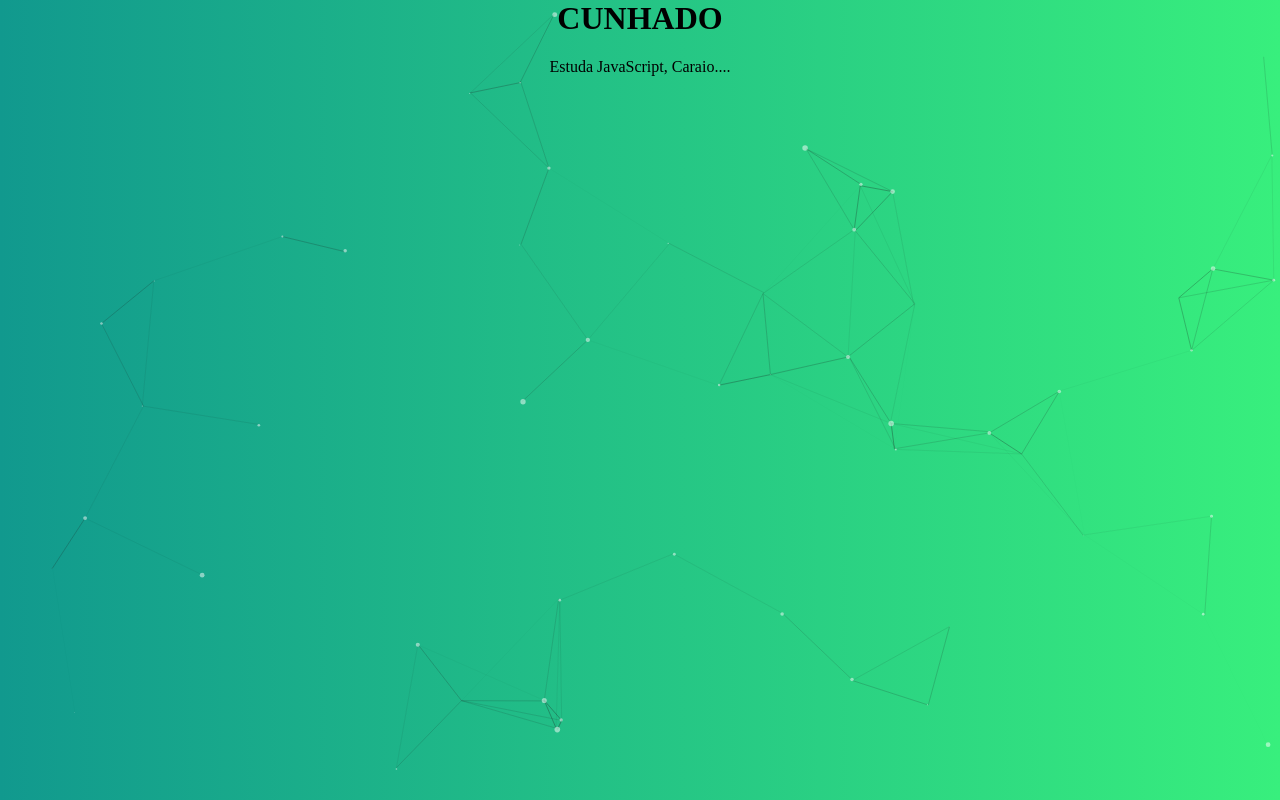
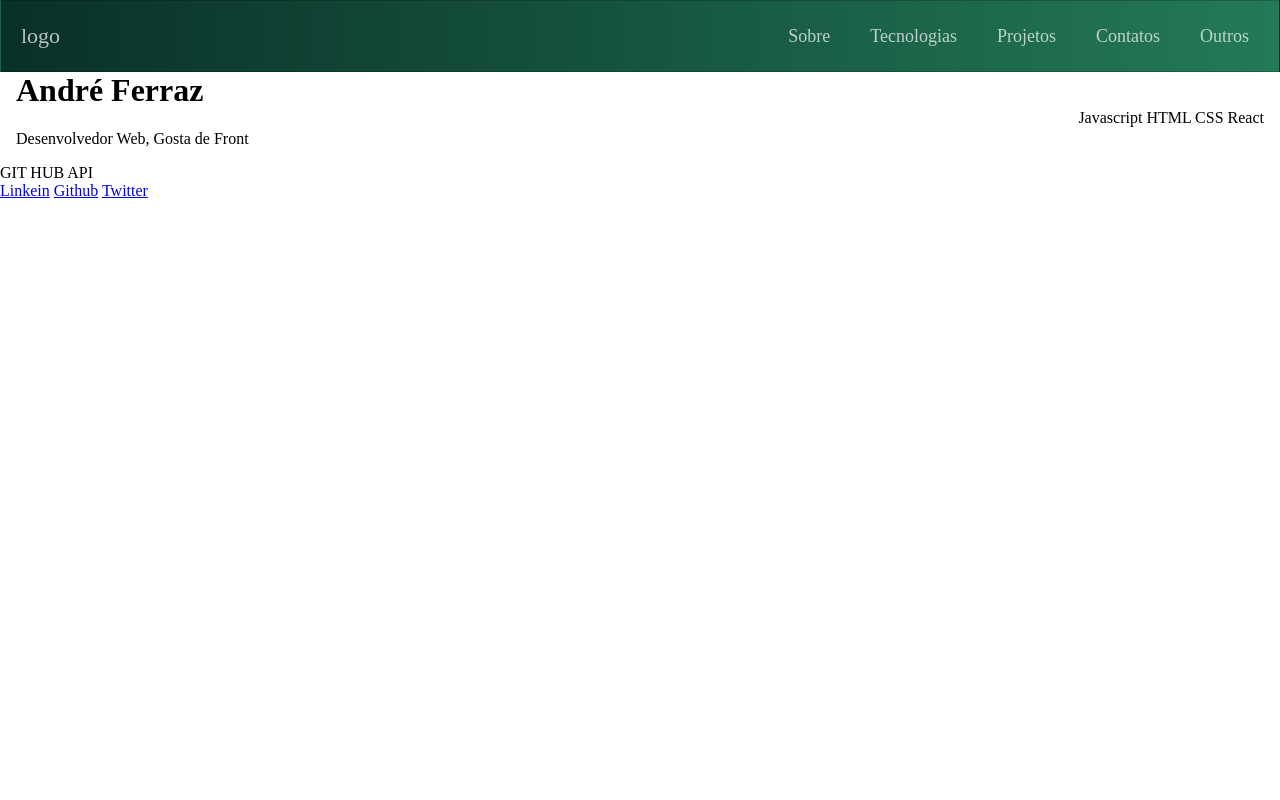
Before and after one commit to sygnata/sygnata.github.io, a website: page index.html in a window 1280 px wide. Drawn offline with nearby package versions, Linux system fonts and the light colour scheme.

Commit message:
coisas novas

```diff
--- a/index.html
+++ b/index.html
@@ -6,23 +6,65 @@
     <meta name="viewport" content="width=device-width, initial-scale=1.0">
     <link rel="stylesheet" href="style.css">
     <script src="https://unpkg.com/scrollreveal"></script>
-    <script src="https://cdn.jsdelivr.net/npm/particles.js@2.0.0/particles.min.js"></script>
-
+    <script src="https://kit.fontawesome.com/6c7183938f.js" crossorigin="anonymous"></script>
     <title>Portfólio</title>
   </head>
 
   <body>
-    <!-- PARTICLES -->
-    <div id="particles-container"></div>
+
+    <nav class="navbar">
+      <span class="navbar-toggle" id="js-navbar-toggle">
+        <i class="fas fa-bars"></i>
+      </span>
+      <a href="#" class="logo">logo</a>
+      <ul class="main-nav" id="js-menu">
+        <li>
+          <a href="#" class="nav-links">Sobre</a>
+        </li>
+        <li>
+          <a href="#" class="nav-links">Tecnologias</a>
+        </li>
+        <li>
+          <a href="#" class="nav-links">Projetos</a>
+        </li>
+        <li>
+          <a href="#" class="nav-links">Contatos</a>
+        </li>
+        <li>
+          <a href="#" class="nav-links">Outros</a>
+        </li>
+      </ul>
+    </nav>
+
+    <main class="main">
+      <div class="sobre">
         <div class="texto">
           <h1 class="headline">
-        CUNHADO
+            André Ferraz
           </h1>
           <p class="tagline">
-        Estuda JavaScript,
-        <span class="punchline">Caraio....</span>
+            Desenvolvedor Web,
+            <span class="punchline">Gosta de Front</span>
           </p>
         </div>
+      </div>
+
+      <div class="tecnologias">
+        <i></i><span>Javascript</span>
+        <i></i><span>HTML</span>
+        <i></i><span>CSS</span>
+        <i></i><span>React</span>
+      </div>
+    </main>
+    <aside class="projetos">GIT HUB API</aside>
+    <footer class="footer">
+      <a href="https://www.linkedin.com/in/andre-ferraz-304458127/"><i></i>Linkein</a>
+      <a href="https://github.com/sygnata"><i></i>Github</a>
+      <a href="https://twitter.com/andreferrazf"><i></i>Twitter</a>
+    </footer>
+
+
+
     <script src="./js/script.js"></script>
   </body>
 
--- a/js/script.js
+++ b/js/script.js
@@ -1,3 +1,13 @@
+// NavBar
+let mainNav = document.getElementById('js-menu');
+let navBarToggle = document.getElementById('js-navbar-toggle');
+
+navBarToggle.addEventListener('click', function () {
+
+  mainNav.classList.toggle('active');
+});
+
+// Scroll Reveal
 ScrollReveal({
   duration: 1000
 })
@@ -9,5 +19,3 @@
 ScrollReveal().reveal('.punchline', {
   delay: 2000
 })
-
-particlesJS.load('particles-container', 'particlesjs-config.json');
--- a/package.json
+++ b/package.json
@@ -18,6 +18,6 @@
   },
   "homepage": "https://github.com/sygnata/sygnata.github.io#readme",
   "dependencies": {
-    "particles.js": "^2.0.0"
+    "@fortawesome/fontawesome-free": "^5.15.0"
   }
 }
--- a/style.css
+++ b/style.css
@@ -3,6 +3,100 @@
   padding: 0;
   box-sizing: border-box;
 }
+
+/* NAVBAR */
+.navbar {
+  font-size: 18px;
+  background:linear-gradient(90deg, #093028 0%,#237a57 100% );
+  border: 1px solid rgba(0, 0, 0, 0.2);
+  padding-bottom: 10px;
+
+  animation: menuSuave 1s ease;
+
+}
+.main-nav {
+  list-style-type: none;
+  display: none;
+
+}
+.nav-links,
+.logo {
+  text-decoration: none;
+  color: rgba(255, 255, 255, 0.7);
+
+}
+.main-nav li {
+  text-align: center;
+  margin: 15px auto;
+
+}
+
+.logo {
+  display: inline-block;
+  font-size: 22px;
+  margin-top: 10px;
+  margin-left: 20px;
+}
+.navbar-toggle {
+  position: absolute;
+  top: 10px;
+  right: 20px;
+  cursor: pointer;
+  color: rgba(255, 255, 255, 0.8);
+  font-size: 24px;
+
+}
+.active {
+  display: block;
+  animation: menuSuave 1s ease;
+}
+
+@keyframes menuSuave {
+  from { transform: scaleY(0); }
+  to   { transform: scaleY(1); }
+}
+
+/* For Desktop */
+@media screen and (min-width: 768px) {
+  .navbar {
+      display: flex;
+      justify-content: space-between;
+      padding-bottom: 0;
+      height: 70px;
+      align-items: center;
+
+  }
+  .main-nav {
+      display: flex;
+      margin-right: 30px;
+      flex-direction: row;
+      justify-content: flex-end;
+  }
+  .main-nav li {
+      margin: 0;
+  }
+  .nav-links {
+      margin-left: 40px;
+  }
+  .logo {
+      margin-top: 0;
+  }
+ .navbar-toggle {
+     display: none;
+  }
+  .logo:hover,
+  .nav-links:hover {
+      color: rgba(255, 255, 255, 1);
+  }
+
+
+  /* FADE Nome etc */
+  .main{
+    display: flex;
+    justify-content: space-between;
+    align-items: center;
+    margin: 0 1rem;
+  }
 canvas {
   display: block;
 }
@@ -10,18 +104,3 @@
 h1 {
   margin-block-start: 0em;
 }
-#particles-container {
-  z-index: -1;
-  position: absolute;
-  width: 100vw;
-  height: 100vh;
-  background: linear-gradient(90deg, #11998e 0%, #38ef7d 100%);
-  /* background-image: url("https://images.unsplash.com/photo-1518818419601-72c8673f5852?ixlib=rb-1.2.1&ixid=eyJhcHBfaWQiOjEyMDd9&auto=format&fit=crop&w=1500&q=80");
-  background-repeat: no-repeat;
-  background-size: cover;
-  background-position: 100% 100%; */
-}
-
-.texto {
-  text-align: center;
-}
```
Also changed, not shown: 1 other file. Lines whose indentation alone changed are shown as unchanged.
